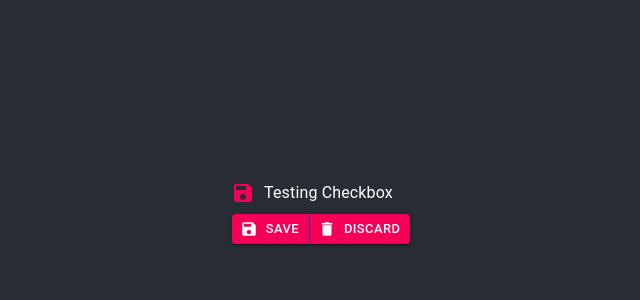
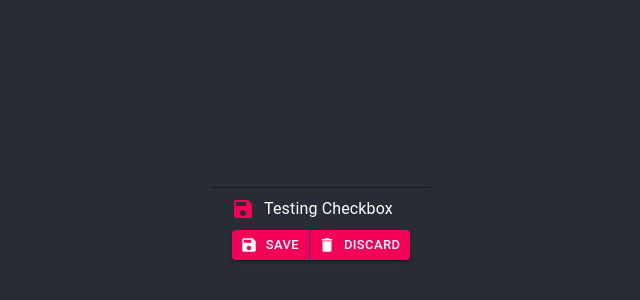
Before and after one commit to ahsanahmedkhan/React-MaterialUI, a React (Create React App) app: page / in a window 1280 px wide. Shown: the part 192-492 px from the top of the page, without its empty margins (319-959 px from the left). Built offline with nearby package versions, Linux system fonts and the light colour scheme.

Commit message:
code optimization

```diff
--- a/src/App.css
+++ b/src/App.css
@@ -11,6 +11,10 @@
   .App-logo {
     animation: App-logo-spin infinite 20s linear;
   }
+}
+
+input{
+  color: white !important;
 }
 
 .App-header {
--- a/src/App.js
+++ b/src/App.js
@@ -5,6 +5,7 @@ import SaveIcon from '@material-ui/icons/Save';
 import DeleteIcon from '@material-ui/icons/Delete'
 import Checkbox from '@material-ui/core/Checkbox';
 import FormControlLabel  from '@material-ui/core/FormControlLabel';
+import TextField from '@material-ui/core/TextField';
 
 function CheckboxExample(){
   const [checked, setChecked] = React.useState(true)
@@ -30,7 +31,7 @@ function App() {
     <div className="App">
 
     <header className="App-header">
-
+    <TextField />
       <CheckboxExample />
 
       <ButtonGroup variant="contained" color="primary">
```
Also changed, not shown: src/TextField.js (added).
